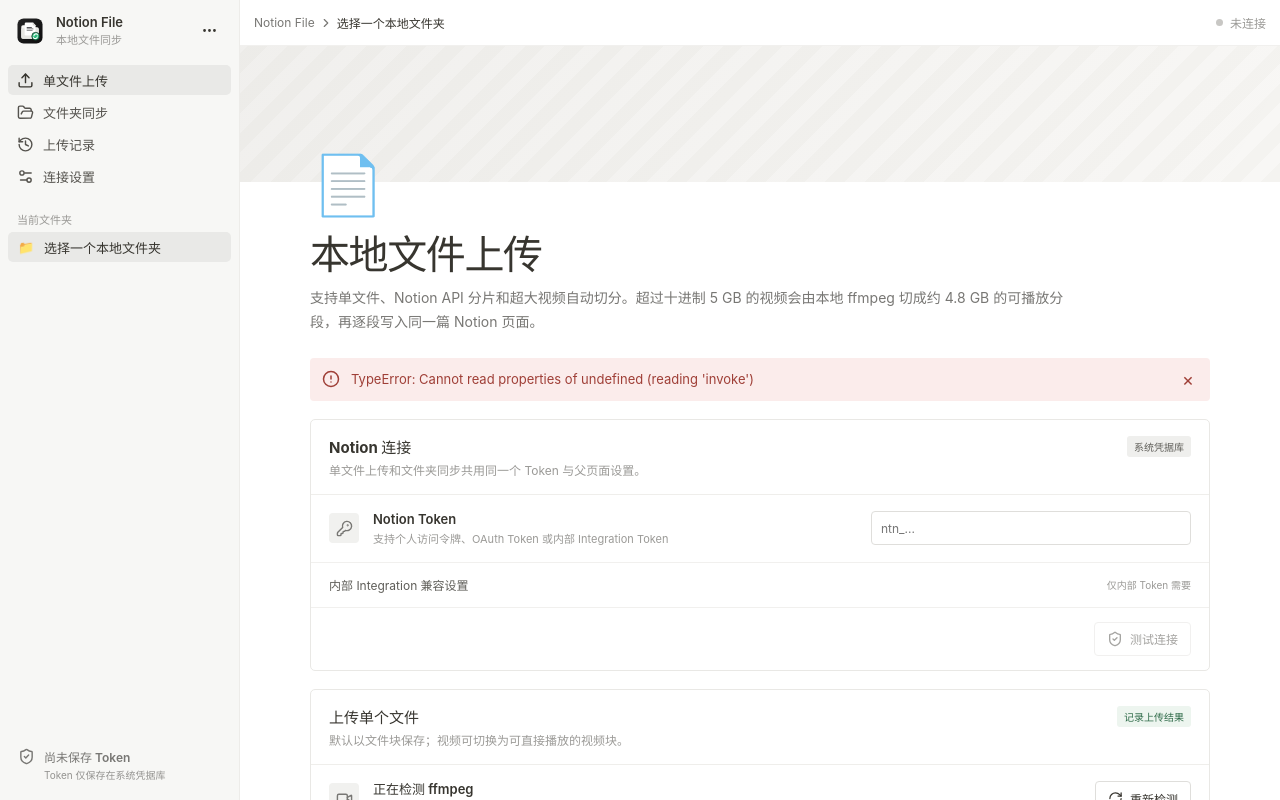
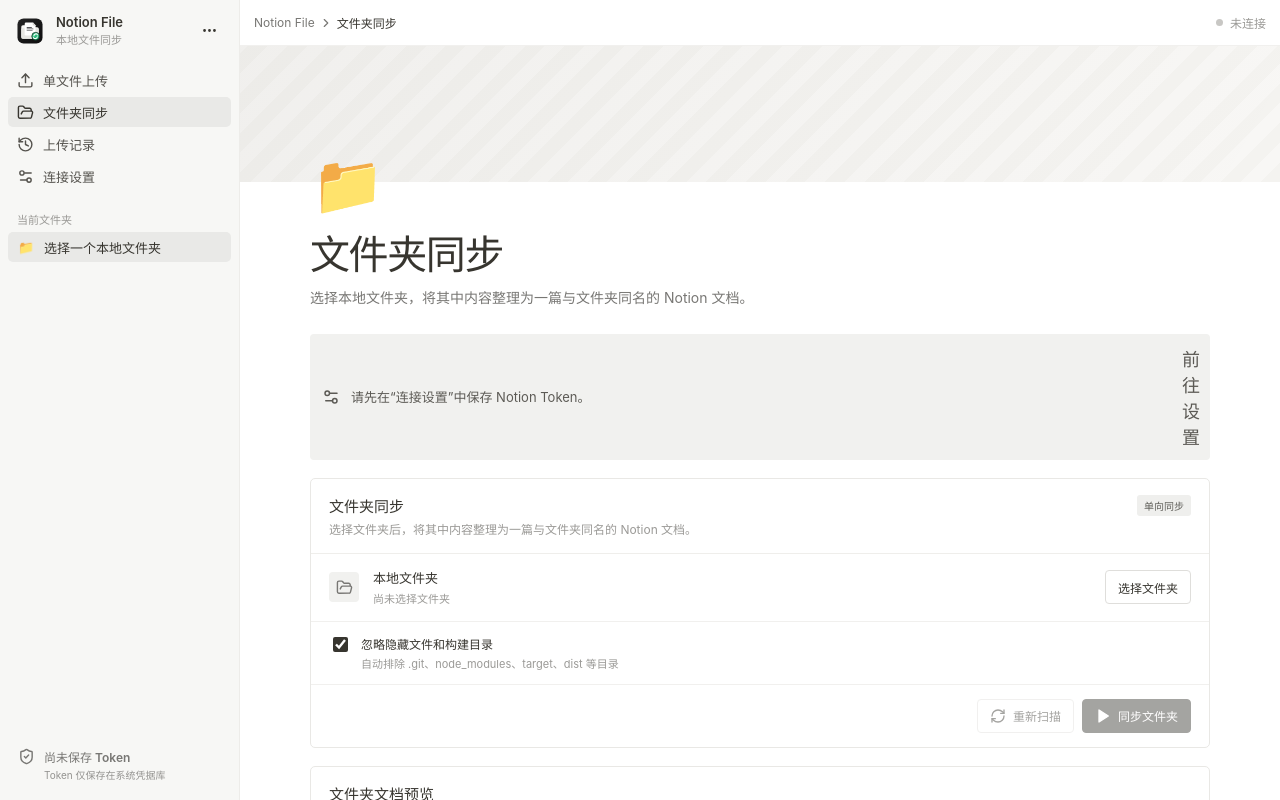
Before and after one commit to weepwood/notion-file, a React (Vite) app: page / in a window 1280 px wide. Both pictures are taken after a click on the button "文件夹同步". Shown: the top 800 px of the page. Built offline with nearby package versions, Linux system fonts and the light colour scheme.

Commit message:
fix: 修复侧边栏菜单无法切换

```diff
--- a/src/App.tsx
+++ b/src/App.tsx
@@ -33,6 +33,38 @@
   UploadProgress,
   UploadRecord,
 } from "./types";
+
+type AppView = "upload" | "folder" | "history" | "settings";
+
+type ViewMeta = {
+  title: string;
+  description: string;
+  icon: string;
+};
+
+const VIEW_META: Record<AppView, ViewMeta> = {
+  upload: {
+    title: "本地文件上传",
+    description:
+      "支持单文件、Notion API 分片和超大视频自动切分。超过十进制 5 GB 的视频会由本地 ffmpeg 切成约 4.8 GB 的可播放分段，再逐段写入同一篇 Notion 页面。",
+    icon: "📄",
+  },
+  folder: {
+    title: "文件夹同步",
+    description: "选择本地文件夹，将其中内容整理为一篇与文件夹同名的 Notion 文档。",
+    icon: "📁",
+  },
+  history: {
+    title: "上传记录",
+    description: "查看最近的单文件上传结果、文件信息、Notion 页面地址和失败原因。",
+    icon: "🕘",
+  },
+  settings: {
+    title: "连接设置",
+    description: "配置 Notion Token 与内部 Integration 的父页面，并测试当前连接。",
+    icon: "⚙️",
+  },
+};
 
 const DEFAULT_CONFIG: AppConfig = {
   folderPath: "",
@@ -84,6 +116,7 @@
 }
 
 export default function App() {
+  const [activeView, setActiveView] = useState<AppView>("upload");
   const [config, setConfig] = useState<AppConfig>(DEFAULT_CONFIG);
   const [token, setToken] = useState("");
   const [hasToken, setHasToken] = useState(false);
@@ -135,6 +168,7 @@
   const canSync = Boolean(hasCredentials && canScan && !busy);
   const canUpload = Boolean(hasCredentials && selectedFilePath.trim() && !busy);
   const successfulUploads = uploadHistory.filter((record) => record.status === "success").length;
+  const viewMeta = VIEW_META[activeView];
   const progressPercent = useMemo(
     () =>
       !progress || progress.total === 0
@@ -149,6 +183,15 @@
         : Math.round((uploadProgress.current / uploadProgress.total) * 100),
     [uploadProgress],
   );
+
+  function switchView(view: AppView) {
+    setActiveView(view);
+    setMessage(null);
+    requestAnimationFrame(() => {
+      const pageScroll = document.querySelector<HTMLElement>(".page-scroll");
+      pageScroll?.scrollTo({ top: 0, behavior: "smooth" });
+    });
+  }
 
   async function persistToken() {
     if (!token.trim()) return;
@@ -361,20 +404,36 @@
           <MoreHorizontal size={17} />
         </div>
 
-        <nav className="sidebar-nav">
-          <button className="active">
+        <nav className="sidebar-nav" aria-label="功能导航">
+          <button
+            className={activeView === "upload" ? "active" : ""}
+            aria-current={activeView === "upload" ? "page" : undefined}
+            onClick={() => switchView("upload")}
+          >
             <Upload size={17} />
             单文件上传
           </button>
-          <button>
+          <button
+            className={activeView === "folder" ? "active" : ""}
+            aria-current={activeView === "folder" ? "page" : undefined}
+            onClick={() => switchView("folder")}
+          >
             <FolderOpen size={17} />
             文件夹同步
           </button>
-          <button>
+          <button
+            className={activeView === "history" ? "active" : ""}
+            aria-current={activeView === "history" ? "page" : undefined}
+            onClick={() => switchView("history")}
+          >
             <History size={17} />
             上传记录
           </button>
-          <button>
+          <button
+            className={activeView === "settings" ? "active" : ""}
+            aria-current={activeView === "settings" ? "page" : undefined}
+            onClick={() => switchView("settings")}
+          >
             <Settings2 size={17} />
             连接设置
           </button>
@@ -382,7 +441,10 @@
 
         <div className="sidebar-section">
           <span>当前文件夹</span>
-          <button className="document-link active">
+          <button
+            className={`document-link ${activeView === "folder" ? "active" : ""}`}
+            onClick={() => switchView("folder")}
+          >
             <span className="page-emoji">📁</span>
             <span>{title}</span>
           </button>
@@ -402,7 +464,7 @@
           <div className="breadcrumbs">
             <span>Notion File</span>
             <ChevronRight size={14} />
-            <span>{selectedFilePath ? selectedFileName : title}</span>
+            <span>{viewMeta.title}</span>
           </div>
           <div className={`connection-dot ${hasCredentials ? "ready" : ""}`}>
             <span />
@@ -414,12 +476,9 @@
           <section className="notion-page">
             <div className="page-cover" />
             <div className="page-content">
-              <div className="page-icon">📄</div>
-              <h1>本地文件上传</h1>
-              <p className="page-description">
-                支持单文件、Notion API 分片和超大视频自动切分。超过十进制 5 GB 的视频会由本地
-                ffmpeg 切成约 4.8 GB 的可播放分段，再逐段写入同一篇 Notion 页面。
-              </p>
+              <div className="page-icon">{viewMeta.icon}</div>
+              <h1>{viewMeta.title}</h1>
+              <p className="page-description">{viewMeta.description}</p>
 
               {message && (
                 <div className={`notice ${message.type}`}>
@@ -435,6 +494,7 @@
                 </div>
               )}
 
+              {activeView === "settings" && (
                 <section className="setup-block">
                   <div className="block-heading">
                     <div>
@@ -505,6 +565,17 @@
                     </button>
                   </div>
                 </section>
+              )}
+
+              {activeView === "upload" && (
+                <>
+                  {!hasCredentials && (
+                    <div className="notice info">
+                      <Settings2 size={18} />
+                      <span>请先在“连接设置”中保存 Notion Token。</span>
+                      <button onClick={() => switchView("settings")}>前往设置</button>
+                    </div>
+                  )}
 
                   <section className="setup-block single-upload-block">
                     <div className="block-heading">
@@ -531,7 +602,11 @@
                           {ffmpegStatus?.message || "正在检查系统 PATH 和常见安装目录"}
                         </small>
                       </span>
-                  <button className="secondary compact" onClick={refreshFfmpeg} disabled={Boolean(busy)}>
+                      <button
+                        className="secondary compact"
+                        onClick={refreshFfmpeg}
+                        disabled={Boolean(busy)}
+                      >
                         <RefreshCw size={15} />
                         重新检测
                       </button>
@@ -545,7 +620,11 @@
                         <strong>{selectedFileName}</strong>
                         <small>{selectedFilePath || "支持图片、PDF、文档、代码、视频及其他文件"}</small>
                       </span>
-                  <button className="secondary compact" onClick={chooseSingleFile} disabled={Boolean(busy)}>
+                      <button
+                        className="secondary compact"
+                        onClick={chooseSingleFile}
+                        disabled={Boolean(busy)}
+                      >
                         选择文件
                       </button>
                     </div>
@@ -602,7 +681,10 @@
                       <small>{uploadProgress.detail}</small>
                     </section>
                   )}
+                </>
+              )}
 
+              {activeView === "history" && (
                 <section className="preview-block">
                   <div className="block-heading">
                     <div>
@@ -640,9 +722,17 @@
                                 : ""}
                             </span>
                             {record.pageUrl && <span>Notion：{record.pageUrl}</span>}
-                          {record.message && <span>{record.status === "failed" ? "失败原因" : "结果"}：{record.message}</span>}
+                            {record.message && (
+                              <span>
+                                {record.status === "failed" ? "失败原因" : "结果"}：{record.message}
+                              </span>
+                            )}
                           </div>
-                        <span className={`status ${record.status === "success" ? "status-new" : "status-modified"}`}>
+                          <span
+                            className={`status ${
+                              record.status === "success" ? "status-new" : "status-modified"
+                            }`}
+                          >
                             {record.status === "success" ? "已上传" : "失败"}
                           </span>
                         </div>
@@ -656,6 +746,17 @@
                     </div>
                   )}
                 </section>
+              )}
+
+              {activeView === "folder" && (
+                <>
+                  {!hasCredentials && (
+                    <div className="notice info">
+                      <Settings2 size={18} />
+                      <span>请先在“连接设置”中保存 Notion Token。</span>
+                      <button onClick={() => switchView("settings")}>前往设置</button>
+                    </div>
+                  )}
 
                   <section className="setup-block">
                     <div className="block-heading">
@@ -674,7 +775,11 @@
                         <strong>本地文件夹</strong>
                         <small>{config.folderPath || "尚未选择文件夹"}</small>
                       </span>
-                  <button className="secondary compact" onClick={chooseFolder} disabled={Boolean(busy)}>
+                      <button
+                        className="secondary compact"
+                        onClick={chooseFolder}
+                        disabled={Boolean(busy)}
+                      >
                         选择文件夹
                       </button>
                     </div>
@@ -813,6 +918,8 @@
                         ))}
                     </section>
                   ) : null}
+                </>
+              )}
             </div>
           </section>
         </div>
```
Lines whose indentation alone changed are shown as unchanged.
